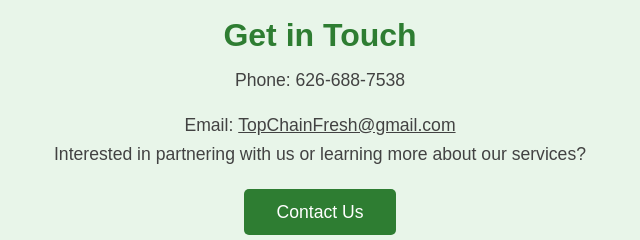
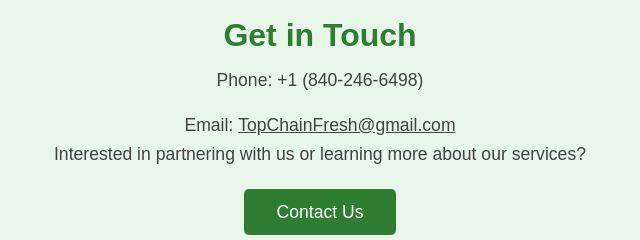
Before and after one commit to williamtopchainfresh/top-chain-fresh-website, a plain HTML site: page index.html in a window 1280 px wide. Shown: the part 618-858 px from the top of the page, 320-960 px from the left. Drawn offline with Linux system fonts and the light colour scheme.

Commit message:
Update index.html

```diff
--- a/index.html
+++ b/index.html
@@ -154,7 +154,7 @@
   <!-- Contact Section -->
   <section id="contact" class="contact">
     <h2>Get in Touch</h2>
-    <p>Phone: 626-688-7538</p>
+    <p>Phone: +1 (840-246-6498)</p>
     <p>Email: <a href="mailto:TopChainFresh@gmail.com" style="color: #424242; text-decoration: underline; background: none; padding: 0;">TopChainFresh@gmail.com</a></p>
     <p>Interested in partnering with us or learning more about our services?</p>
     <a href="mailto:TopChainFresh@gmail.com">Contact Us</a>
```
